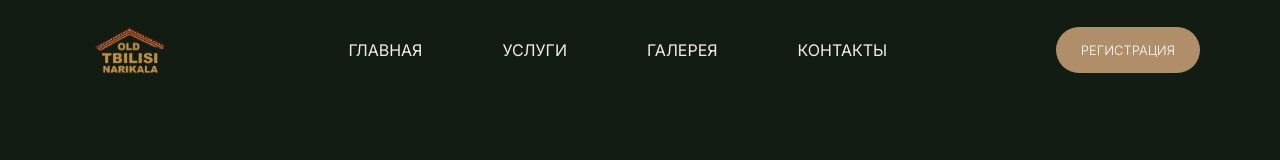
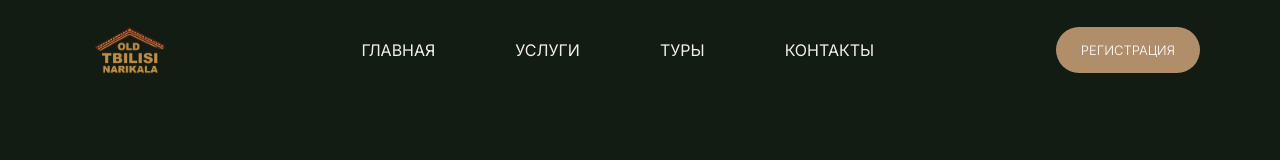
Before and after one commit to iScreAmn/apartment-otn, a React (Vite) app: page / in a window 1280 px wide. Shown: the top 160 px of the page. Built offline with nearby package versions, Linux system fonts and the light colour scheme; the HTML template or start-up script is replaced by a standard one.

Commit message:
Assigned unique IDs to navigation segments

```diff
--- a/src/components/navigation/Navigation.jsx
+++ b/src/components/navigation/Navigation.jsx
@@ -18,10 +18,10 @@ const navigation = () => {
                 <a href="#!">Главная</a>
               </li>
               <li>
-                <a href="#!">Услуги</a>
+                <a href="#services">Услуги</a>
               </li>
               <li>
-                <a href="#!">Галерея</a>
+                <a href="#tours">Туры</a>
               </li>
               <li>
                 <a href="#!">Контакты</a>
```
